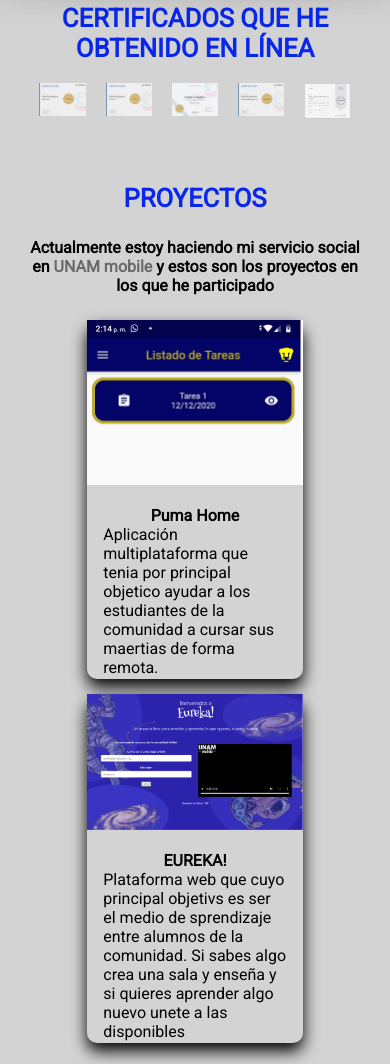
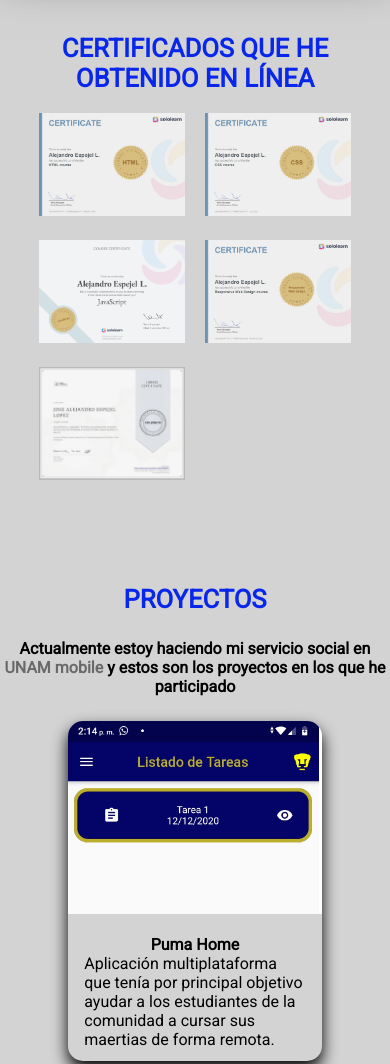
Before and after one commit to JAlexEspejelL/JAlexEspejelL.github.io, a plain HTML site: page index.html in a window 390 px wide. Shown: the part 2937-4001 px from the top of the page. Drawn offline with nearby package versions, Linux system fonts and the light colour scheme.

Commit message:
Mas detalles menores de estilo

```diff
--- a/css/estilosbeta.css
+++ b/css/estilosbeta.css
@@ -309,7 +309,8 @@ body{
 
 .contenedor-certificados{
     width: 85%;
-    padding: 25px 0px;
+    max-width: 1000px;
+    padding: 55px 0px;
 }
 
 .column {
@@ -370,8 +371,8 @@ body{
 
   /*Proyectos*/
   .proyectos{
-      width: 85%;
-      padding-top: 25px;
+      max-width: 1000px;
+      padding-top: 35px;
   }
   .proyectos h4{
       color: black;
@@ -398,14 +399,14 @@ body{
   .contenedor-proyectos{
       display: flex;
       flex-flow: row wrap;
-      justify-content: space-around;
+      justify-content: space-between;
       padding: 25px 0px;
   }
   .tarjeta{
     box-shadow: 0 8px 16px rgba(0, 0, 0, 1);
     transition: 0.3s;
     width: 35%;
-    border-radius: 10px;
+    border-radius: 15px;
   }
   .tarjeta:hover{
     box-shadow: 0 35px 55px rgba(0, 0, 0, 1);
@@ -415,6 +416,7 @@ body{
   }
   .tarjeta img{
       width: 100%;
+      border-radius: 15px 15px 0 0;
   }
 
 @media (max-width: 940px){
@@ -434,6 +436,9 @@ body{
     }
     .intereses ul{
         grid-template-columns: repeat(2, 1fr);
+    }
+    .column{
+        width: 50%;
     }
 }
 
@@ -455,13 +460,13 @@ body{
         width: 65%;
     }
     .contenedor-certificados{
-        padding-top: 70px;
+        padding-top: 100px;
     }
 
     .contenedor-proyectos{
         flex-direction: column ;
         align-content: center;
-        gap: 15px;
+        gap: 30px;
     }
 
     /* Barra de navegacion
--- a/index.html
+++ b/index.html
@@ -264,14 +264,14 @@
 				<a href="https://mobile.unam.mx/pumahome/" target="_blank"><img src="./img/demo_ph.png" alt="PumaHome"></a>
 				<div class="tarjeta-texto">
 					<h4>Puma Home</h4>
-					<p>Aplicación multiplataforma que tenia por principal objetico ayudar a los estudiantes de la comunidad a cursar sus maertias de forma remota.</p>
+					<p style="padding-bottom: 10px;">Aplicación multiplataforma que tenía por principal objetivo ayudar a los estudiantes de la comunidad a cursar sus maertias de forma remota.</p>
 				</div>
 			</div>
 			<div class="tarjeta">
 				<a href="https://mobile.unam.mx/eureka/" target="_blank"><img src="./img/demo_e.png" alt="EUREKA!"></a>
 				<div class="tarjeta-texto">
 					<h4>EUREKA!</h4>
-					<p>Plataforma web que cuyo principal objetivs es ser el medio de sprendizaje entre alumnos de la comunidad. Si sabes algo crea una sala y enseña y si quieres aprender algo nuevo unete a las disponibles</p>
+					<p>Página web cuyo principal objetivo es fomentar el aprendizaje entre alumnos de la comunidad. Si sabes algo crea una sala y enseña y si quieres aprender algo nuevo unete a las disponibles.</p>
 				</div>
 			</div>
 		</div>
```
